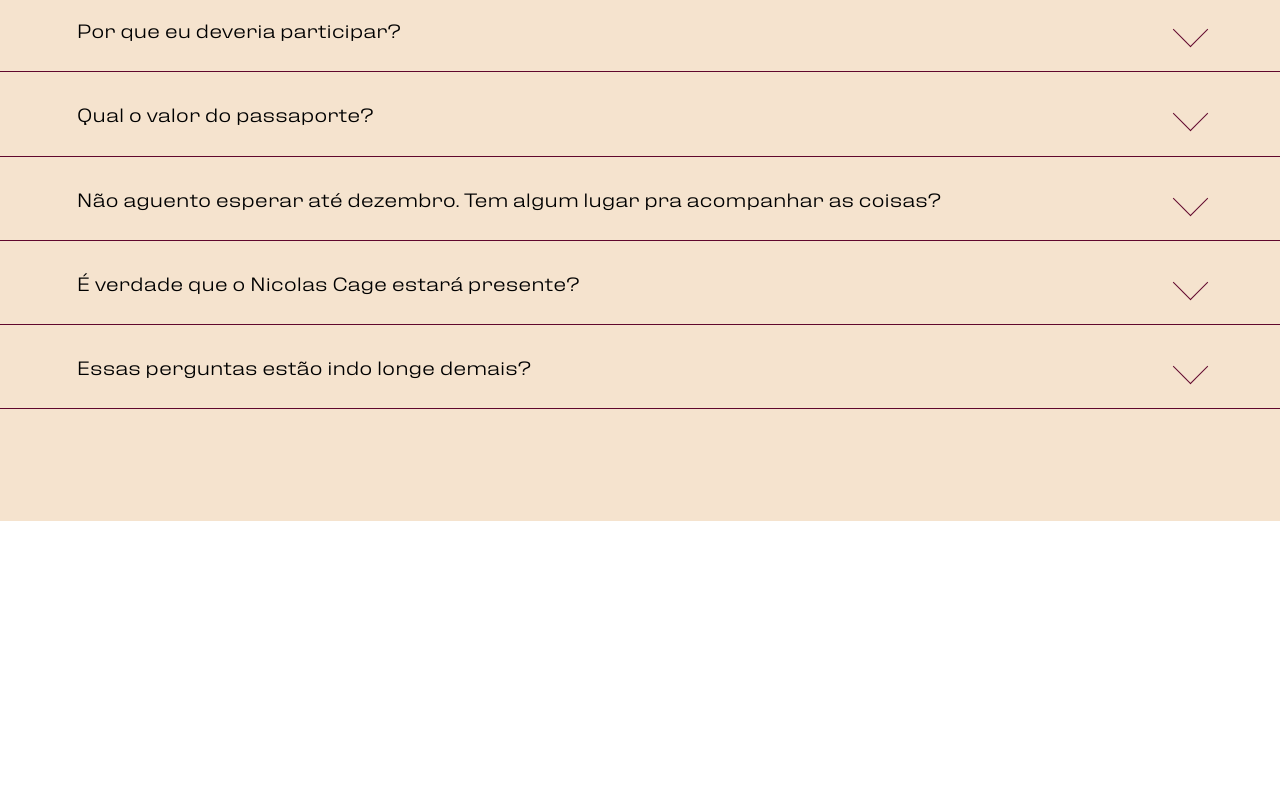
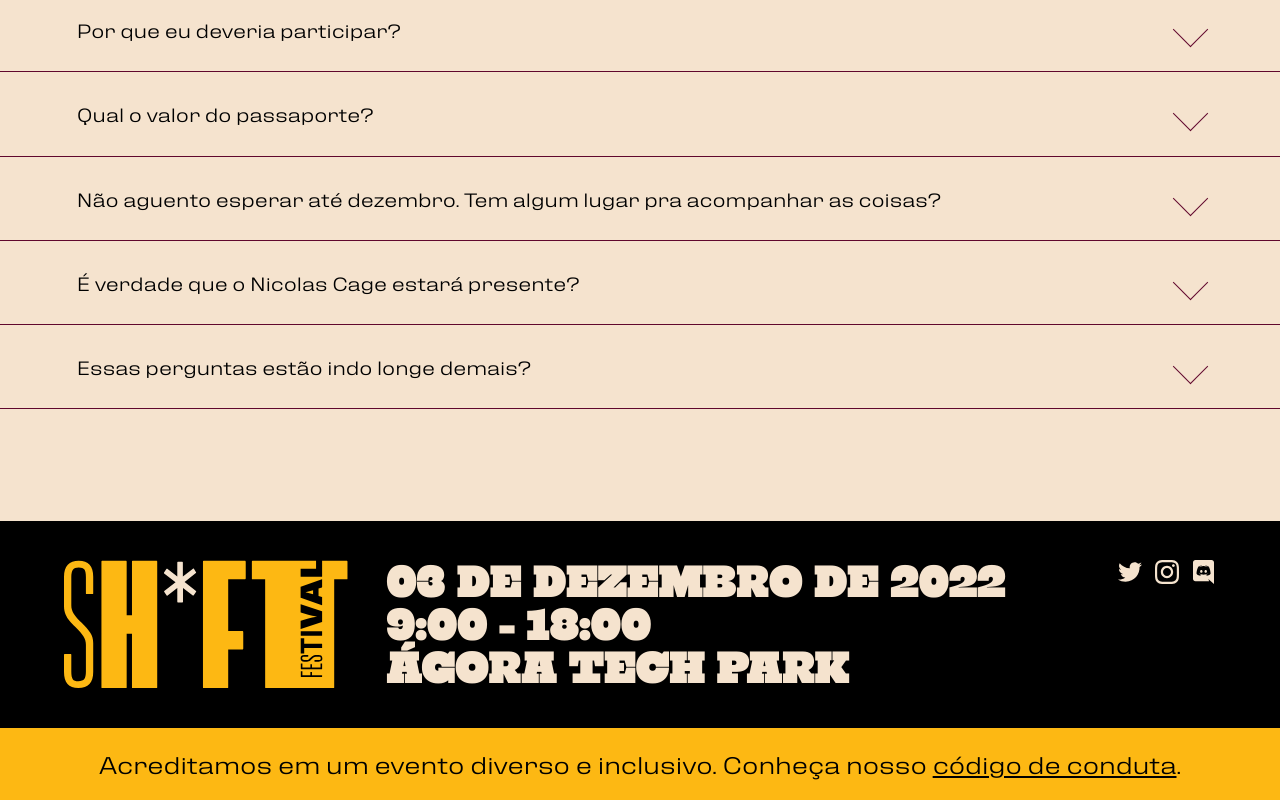
Before and after one commit to gabrnunes/shift-2022, a Next.js app: page / in a window 1280 px wide. Shown: the part 8109-8909 px from the top of the page. Before the commit the page ends 8630 px from the top, so only its background shows below. Built offline with nearby package versions, Linux system fonts and the light colour scheme.

Commit message:
feat: componente de footer

```diff
--- a/pages/index.tsx
+++ b/pages/index.tsx
@@ -1,4 +1,5 @@
 import Faq from "@components/faq/Faq";
+import Footer from "@components/footer/Footer";
 import Hero from "@components/hero/Hero";
 import Illustration from "@components/illustration/Illustration";
 import JoinTheChange from "@components/info/JoinTheChange";
@@ -16,6 +17,7 @@ export default function IndexController() {
             <JoinTheChange />
             <Workshops />
             <Faq />
+            <Footer />
         </>
     );
 }
--- /dev/null
+++ b/src/components/footer/Footer.module.scss
@@ -0,0 +1,32 @@
+@import "@styles/constants";
+
+.footer {
+    background-color: #000000;
+    padding: 3vw 5vw;
+    display: flex;
+    gap: 3vw;
+
+    .text {
+        flex-grow: 1;
+        font-family: $font-heading;
+        color: $color-cream;
+        text-transform: uppercase;
+        font-size: 2.7rem;
+    }
+
+    .social {
+        display: flex;
+        gap: 1vw;
+    }
+}
+
+.codeOfConduct {
+    background-color: $color-yellow;
+    font-size: 1.5rem;
+    padding: 1.5rem;
+    text-align: center;
+
+    a {
+        text-decoration: underline;
+    }
+}
--- /dev/null
+++ b/src/components/footer/Footer.tsx
@@ -0,0 +1,55 @@
+import DiscordIcon from "@components/_ui/discordicon/DiscordIcon";
+import InstagramIcon from "@components/_ui/instagramicon/InstagramIcon";
+import TwitterIcon from "@components/_ui/twittericon/TwitterIcon";
+import styles from "./Footer.module.scss";
+
+export default function Footer() {
+    return (
+        <>
+            <section className={styles.footer}>
+                <img src="/img/logo-shift-alternate.svg" alt="SH*FT Festival" />
+                <div className={styles.text}>
+                    03 de dezembro de 2022
+                    <br />
+                    9:00 - 18:00
+                    <br />
+                    Ágora Tech Park
+                </div>
+                <div className={styles.social}>
+                    <a
+                        href="https://twitter.com/shiftfestivalcc"
+                        target="_blank"
+                        rel="noreferrer noopener"
+                    >
+                        <TwitterIcon />
+                    </a>
+                    <a
+                        href="https://www.instagram.com/shiftfestival.cc/"
+                        target="_blank"
+                        rel="noreferrer noopener"
+                    >
+                        <InstagramIcon />
+                    </a>
+                    <a
+                        href="https://shiftfestival.cc/discord"
+                        target="_blank"
+                        rel="noreferrer noopener"
+                    >
+                        <DiscordIcon />
+                    </a>
+                </div>
+            </section>
+            <section className={styles.codeOfConduct}>
+                Acreditamos em um evento diverso e inclusivo. Conheça nosso{" "}
+                <a
+                    href="https://shiftcollab.notion.site/C-digo-de-conduta-a59a15f1cf464858a281395cec4513f8"
+                    target="_blank"
+                    rel="noreferrer noopener"
+                >
+                    código de conduta
+                </a>
+                .
+            </section>
+        </>
+    );
+}
```
Also changed, not shown: public/img/logo-shift-alternate.svg (added).
